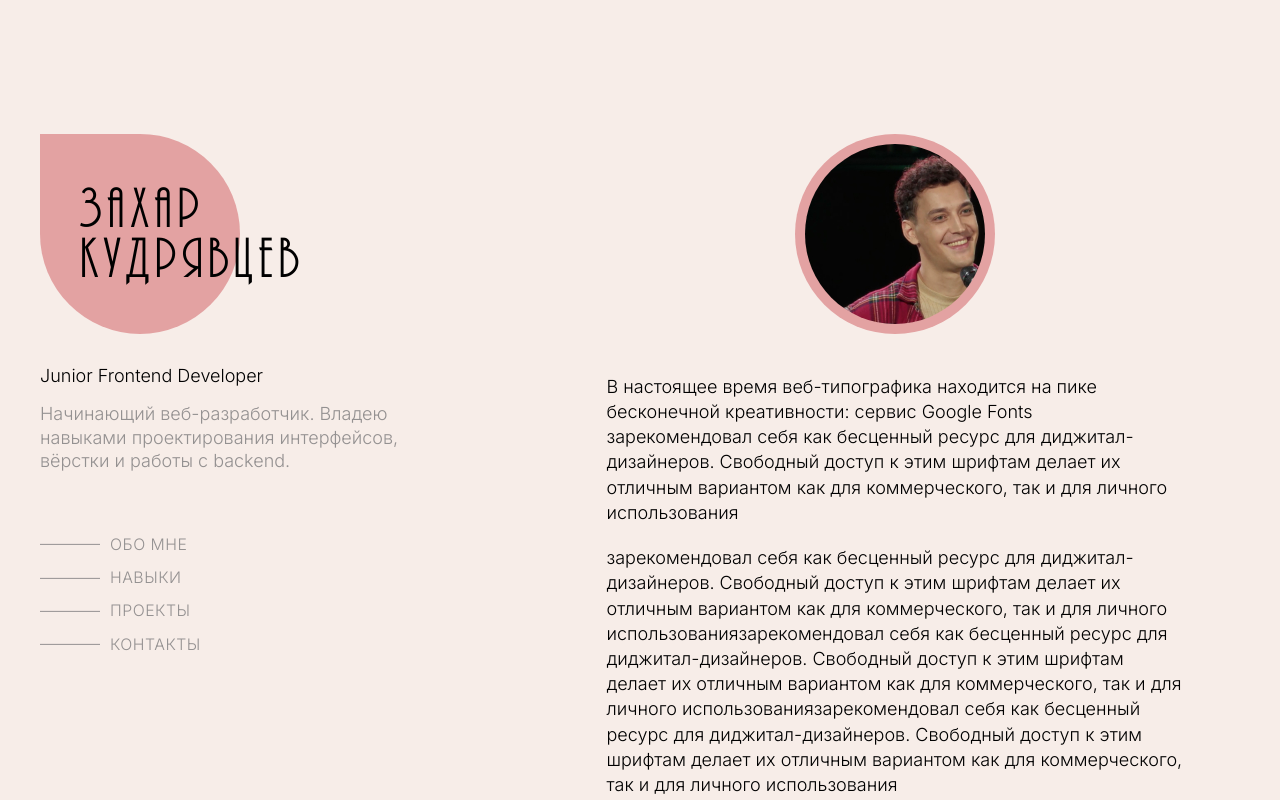
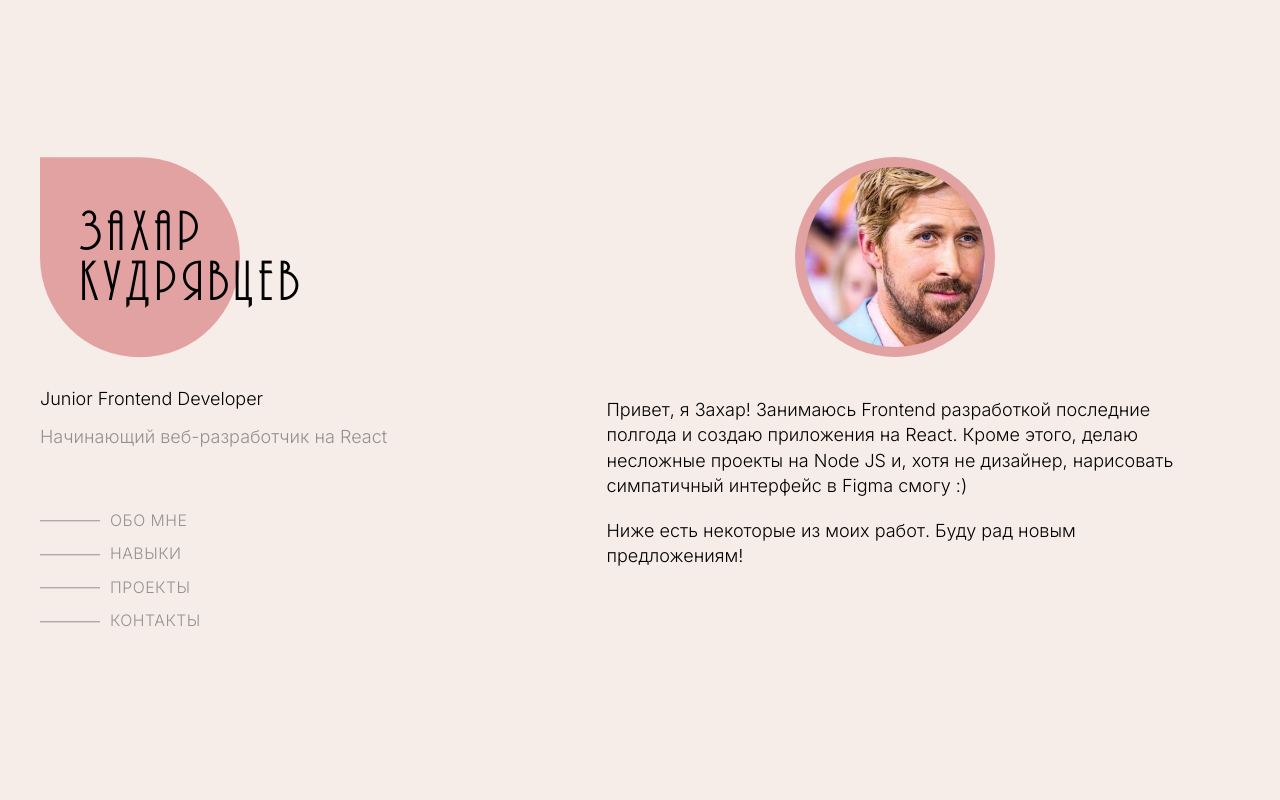
Before and after one commit to zaharkud/personal-portfolio, a React (Create React App) app: page / in a window 1280 px wide. Shown: the top 800 px of the page. Built offline with nearby package versions, Linux system fonts and the light colour scheme.

Commit message:
Changed description

```diff
--- a/src/components/Sidebar/Sidebar.tsx
+++ b/src/components/Sidebar/Sidebar.tsx
@@ -30,8 +30,7 @@ const Sidebar = forwardRef<SidebarRefType, ISidebarTypes>(
             <div className={styles.logo}></div>
             <h2 className={styles.title}>Junior Frontend Developer</h2>
             <p className={styles.description}>
-              Начинающий веб-разработчик. Владею навыками проектирования
-              интерфейсов, вёрстки и работы с backend.
+              Начинающий веб-разработчик на React
             </p>
           </section>
           <nav>
--- a/src/pages/main/about/About.tsx
+++ b/src/pages/main/about/About.tsx
@@ -8,27 +8,12 @@ export default function About() {
       </div>
       <div className={styles.text}>
         <p>
-          В настоящее время веб-типографика находится на пике бесконечной
-          креативности: сервис Google Fonts зарекомендовал себя как бесценный
-          ресурс для диджитал-дизайнеров. Свободный доступ к этим шрифтам делает
-          их отличным вариантом как для коммерческого, так и для личного
-          использования
+          Привет, я Захар! Занимаюсь Frontend разработкой последние полгода и
+          создаю приложения на React. Кроме этого, делаю несложные проекты на
+          Node JS и, хотя не дизайнер, нарисовать симпатичный интерфейс в Figma
+          смогу :)
         </p>
-        <p>
-          зарекомендовал себя как бесценный ресурс для диджитал-дизайнеров.
-          Свободный доступ к этим шрифтам делает их отличным вариантом как для
-          коммерческого, так и для личного использованиязарекомендовал себя как
-          бесценный ресурс для диджитал-дизайнеров. Свободный доступ к этим
-          шрифтам делает их отличным вариантом как для коммерческого, так и для
-          личного использованиязарекомендовал себя как бесценный ресурс для
-          диджитал-дизайнеров. Свободный доступ к этим шрифтам делает их
-          отличным вариантом как для коммерческого, так и для личного
-          использования
-        </p>
-        <p>
-          веб-типографика находится на пике бесконечной креативности: сервис
-          Google Fonts зарекомендовал
-        </p>
+        <p>Ниже есть некоторые из моих работ. Буду рад новым предложениям!</p>
       </div>
     </section>
   );
--- a/src/pages/main/about/about.module.scss
+++ b/src/pages/main/about/about.module.scss
@@ -18,7 +18,7 @@
     width: 100%;
     border-radius: 50%;
     overflow: hidden;
-    background: url("../../../assets/img/avatar.jpg") 0 0 no-repeat;
+    background: url("../../../assets/img/avatar.jpg") 0 0 / cover no-repeat;
   }
 }
 .text {
```
Also changed, not shown: src/assets/img/avatar.jpg.
